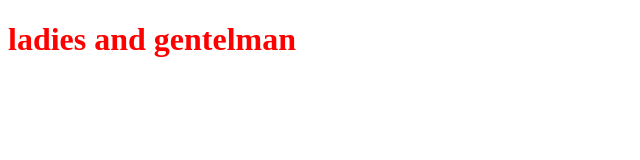
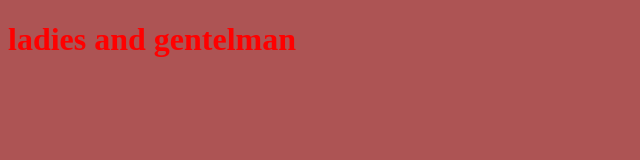
Before and after one commit to YassinBnk/myproject, a plain HTML site: page index.html in a window 1280 px wide. Shown: the whole page, without its empty margins (0-640 px from the left). Drawn offline with Linux system fonts and the light colour scheme.

Commit message:
changing the background color in css file

```diff
--- a/style.css
+++ b/style.css
@@ -1,3 +1,6 @@
 h1{
     color: red;
 }
+body{
+    background-color: rgb(173, 84, 84);
+}
```
